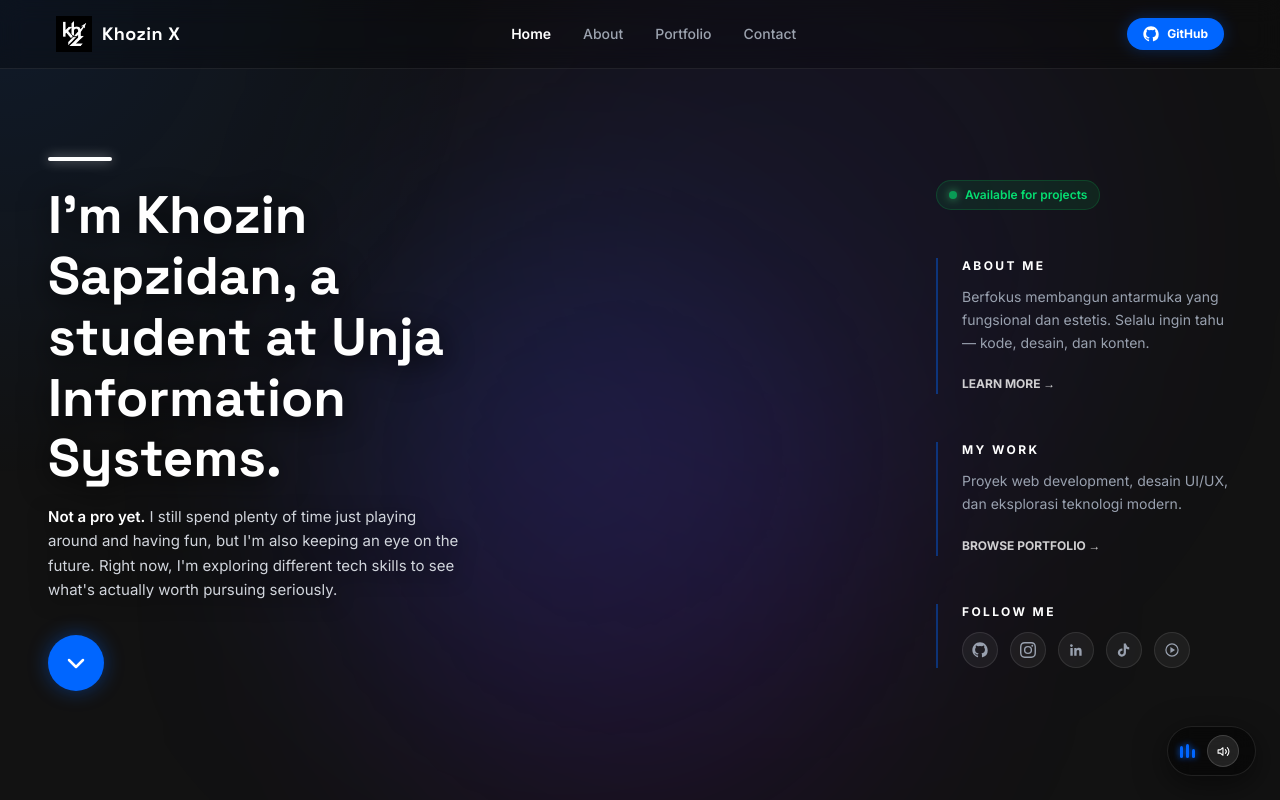
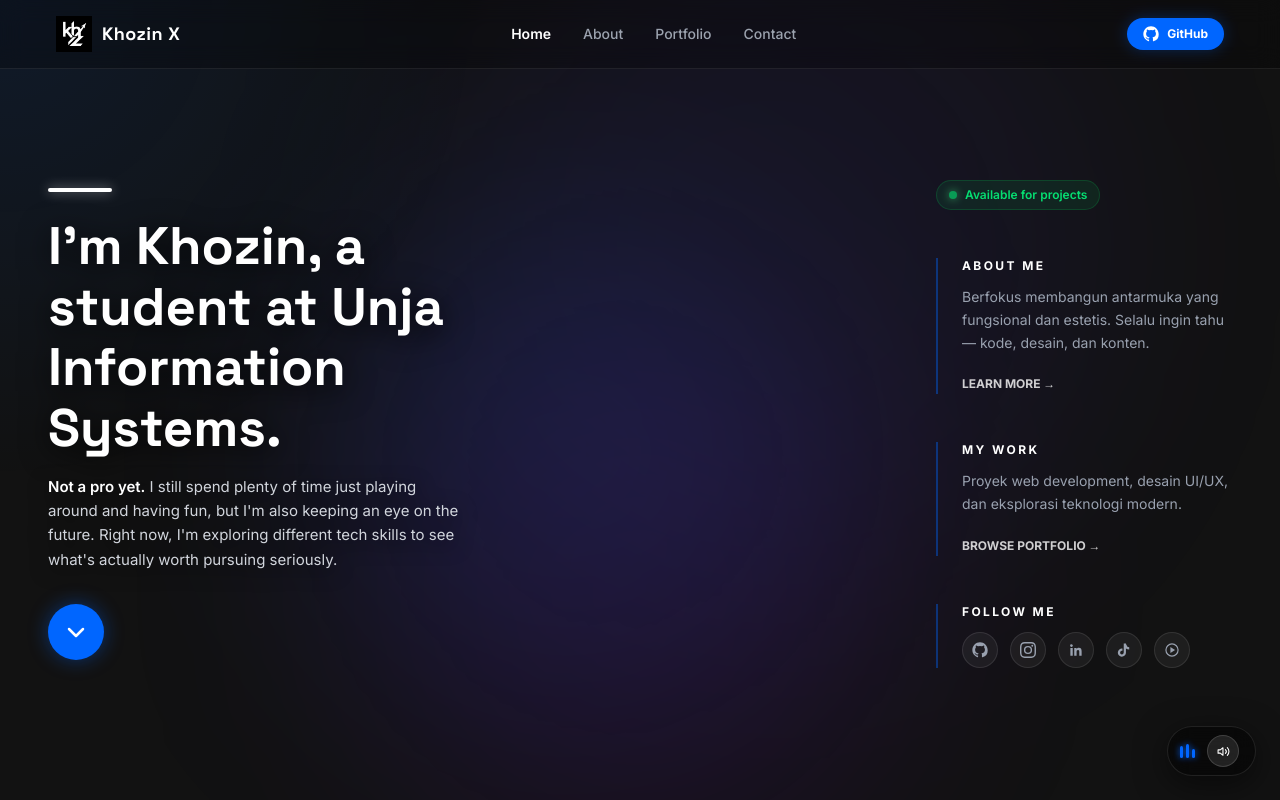
Before and after one commit to khzasn/khzasn.github.io, a Next.js app: page / in a window 1280 px wide. Both pictures are taken after a click on the button "Start". Shown: the top 800 px of the page. Built offline with nearby package versions, Linux system fonts and the light colour scheme.

Commit message:
content: hapus kata Sapzidan dari judul hero

```diff
--- a/app/page.js
+++ b/app/page.js
@@ -183,7 +183,7 @@ export default function Home() {
           <div className="w-16 h-1 bg-white mb-6 rounded-full shadow-[0_0_12px_rgba(255,255,255,0.5)] animate-fade-up" style={{ animationDelay: '0.3s' }}></div>
 
           <h1 className="text-4xl md:text-5xl lg:text-[3rem] xl:text-[3.3rem] 2xl:text-[3.5rem] font-bold mb-4 leading-[1.15] font-[family-name:var(--font-space-grotesk)] text-white animate-fade-up drop-shadow-[0_5px_15px_rgba(0,0,0,0.9)]" style={{ animationDelay: '0.4s' }}>
-            I'm Khozin Sapzidan, a student at Unja Information Systems.
+            I'm Khozin, a student at Unja Information Systems.
           </h1>
 
           <p className="text-gray-300 text-sm md:text-[15px] leading-relaxed mb-8 animate-fade-up drop-shadow-[0_4px_10px_rgba(0,0,0,0.9)]" style={{ animationDelay: '0.5s' }}>
```
